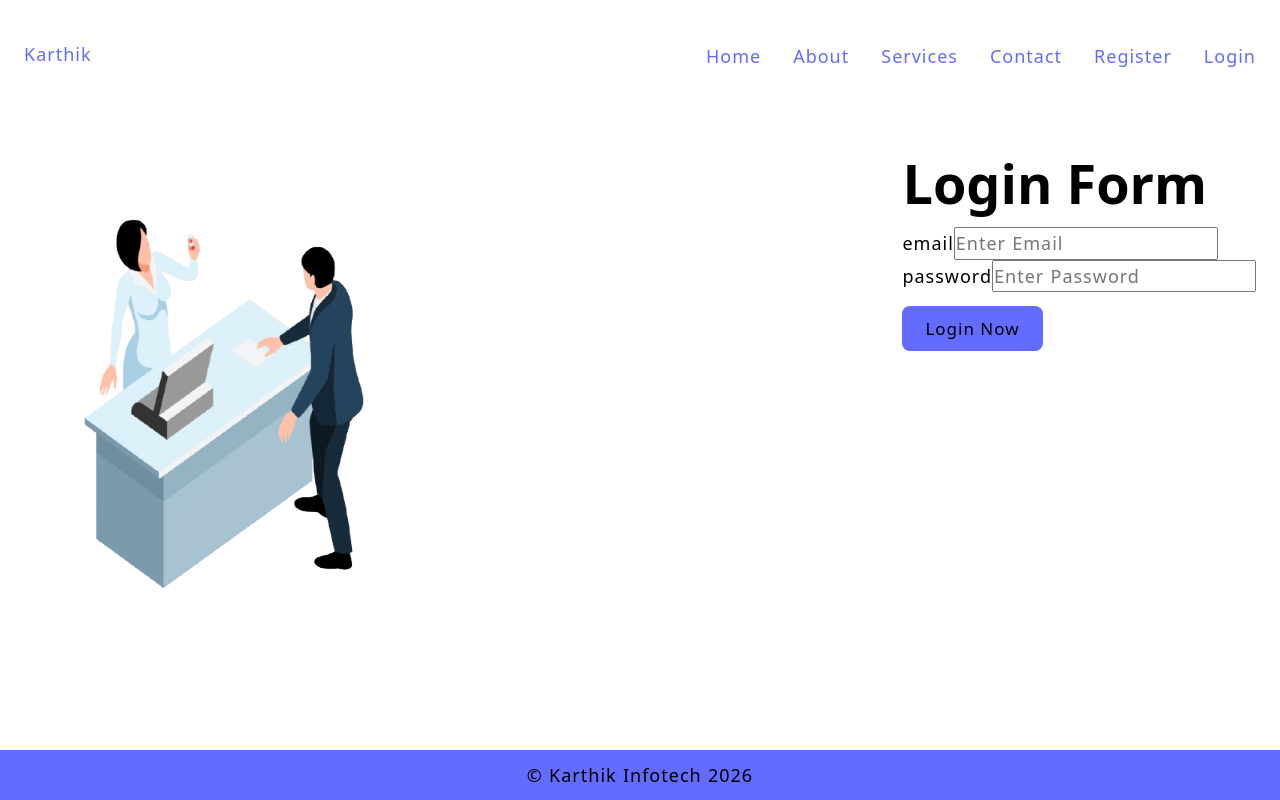
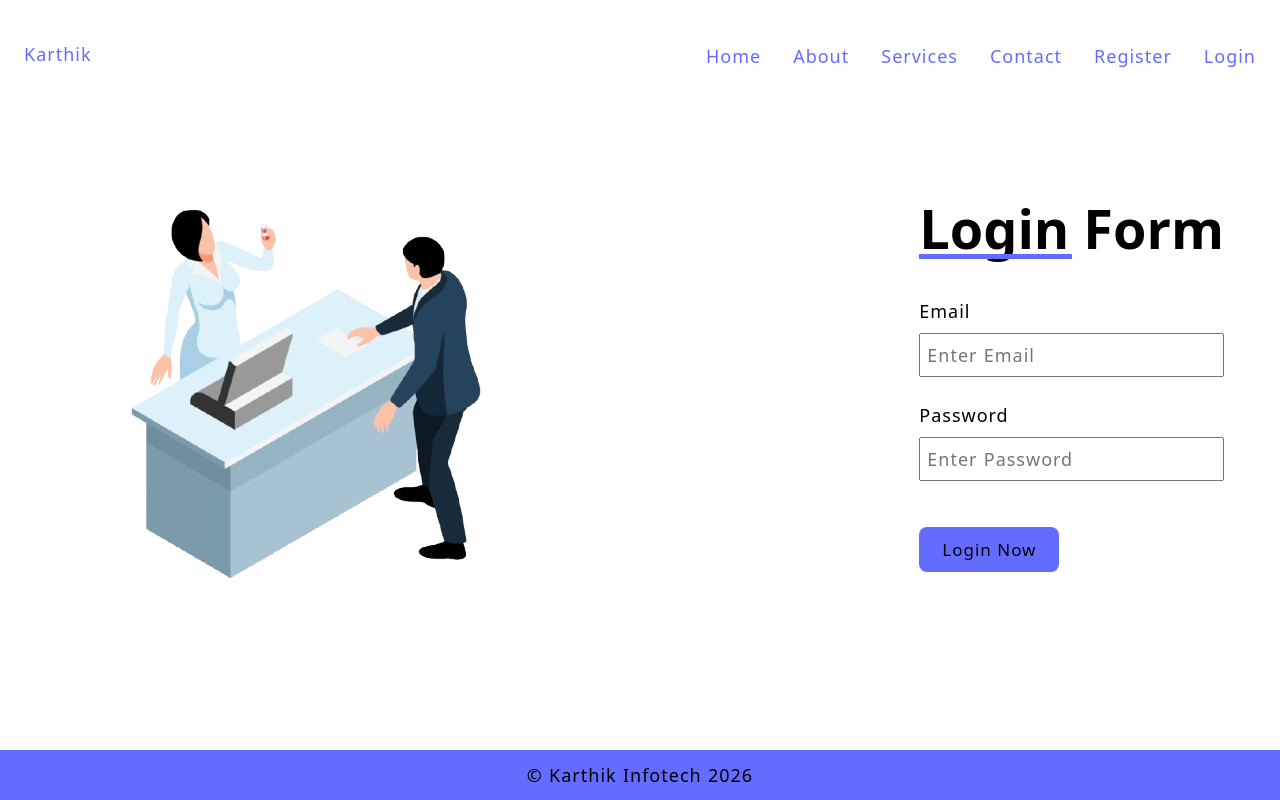
Before and after one commit to mkarthikpai/MERN-tutorial-thapa, a React (Vite) app in the folder client/: page /login in a window 1280 px wide. Built offline with nearby package versions, Linux system fonts and the light colour scheme.

Commit message:
Remaining UI development

```diff
--- a/client/src/App.jsx
+++ b/client/src/App.jsx
@@ -7,6 +7,7 @@ import Register from "./pages/Register";
 import Login from "./pages/Login";
 import Navbar from "./components/Navbar";
 import Footer from "./components/Footer";
+import Error from "./pages/Error";
 
 function App() {
   return (
@@ -20,6 +21,7 @@ function App() {
           <Route path="/services" element={<Service />} />
           <Route path="/register" element={<Register />} />
           <Route path="/login" element={<Login />} />
+          <Route path="*" element={<Error />} />
         </Routes>
         <Footer />
       </BrowserRouter>
--- /dev/null
+++ b/client/src/components/Analytics.jsx
@@ -0,0 +1,26 @@
+const Analytics = () => {
+  return (
+    <section className="section-analytics">
+      <div className="container grid grid-four-cols">
+        <div className="div1">
+          <h2>50+</h2>
+          <p>registered companies</p>
+        </div>
+        <div className="div1">
+          <h2>100,000+</h2>
+          <p>Happy Clients</p>
+        </div>
+        <div className="div1">
+          <h2>500+</h2>
+          <p>Well Known Developers</p>
+        </div>
+        <div className="div1">
+          <h2>24/7</h2>
+          <p>Service</p>
+        </div>
+      </div>
+    </section>
+  );
+};
+
+export default Analytics;
--- a/client/src/index.css
+++ b/client/src/index.css
@@ -197,3 +197,112 @@ a:active {
   }
 }
 /* Contact Section  */
+
+/* Error Page  */
+#error-page {
+  display: flex;
+  align-items: center;
+  justify-content: center;
+}
+
+#error-page .content {
+  max-width: 70rem;
+  text-align: center;
+}
+
+.content h2.header {
+  font-size: 18vw;
+  line-height: 1em;
+  animation: animate 10s ease-in-out infinite;
+  background: -webkit-repeating-linear-gradient(
+    -60deg,
+    #71b7e6,
+    var(--btn-color),
+    #b98acc,
+    #ee8176,
+    #b98acc,
+    var(--btn-color),
+    #9b59b6
+  );
+  background-size: 500%;
+  -webkit-background-clip: text;
+  -webkit-text-fill-color: transparent;
+  text-shadow: 1px 1px 2px rgba(255, 255, 255, 0.25);
+  position: relative;
+}
+
+@keyframes animate {
+  0% {
+    background-position: 0 0;
+  }
+  25% {
+    background-position: 100% 0;
+  }
+  50% {
+    background-position: 100% 100%;
+  }
+  75% {
+    background-position: 0% 100%;
+  }
+  100% {
+    background-position: 0% 0%;
+  }
+}
+
+.notfound-message {
+  font-size: 2.2rem;
+  margin: 2rem 0;
+  text-transform: uppercase;
+}
+
+.notfound-text {
+  margin-bottom: 2rem;
+}
+/* Error Page  */
+
+.main-heading {
+  position: relative;
+  text-transform: capitalize;
+  &::after {
+    content: "";
+    position: absolute;
+    left: 0;
+    bottom: 0;
+    width: 50%;
+    height: 0.5rem;
+    background-color: var(--btn-color);
+  }
+}
+
+/* Registration  */
+.section-registration {
+  padding: 0 3.2rem;
+
+  & .container {
+    padding-top: 3.2rem;
+    align-items: center;
+
+    & img {
+      width: 100%;
+      height: auto;
+    }
+  }
+
+  & .registration-form {
+    & label {
+      display: block;
+      margin: 2.4rem 0 0.8rem 0;
+      text-transform: capitalize;
+    }
+
+    & input {
+      width: 100%;
+      padding: 0.6rem 0.6rem;
+    }
+
+    & button {
+      margin-top: 3.2rem;
+      margin-bottom: 2rem;
+    }
+  }
+}
--- a/client/src/pages/About.jsx
+++ b/client/src/pages/About.jsx
@@ -1,3 +1,6 @@
+import { NavLink } from "react-router-dom";
+import Analytics from "../components/Analytics";
+
 const About = () => {
   return (
     <>
@@ -13,12 +16,12 @@ const About = () => {
               sapiente ipsam error quidem velit inventore nulla.
             </p>
             <div className="btn btn-group">
-              <a href="/contact">
+              <NavLink to="/contact">
                 <button className="btn">Connect now</button>
-              </a>
-              <a href="/services">
+              </NavLink>
+              <NavLink to="/services">
                 <button className="btn secondary-btn">Learn more</button>
-              </a>
+              </NavLink>
             </div>
           </div>
           {/* hero image  */}
@@ -32,6 +35,8 @@ const About = () => {
           </div>
         </div>
       </section>
+
+      <Analytics />
     </>
   );
 };
--- /dev/null
+++ b/client/src/pages/Error.jsx
@@ -0,0 +1,27 @@
+import { NavLink } from "react-router-dom";
+
+const Error = () => {
+  return (
+    <section id="error-page">
+      <div className=" content">
+        <h2 className="header">404</h2>
+        <h4 className="notfound-message">Sorry! Page not found</h4>
+        <p className="notfound-text">
+          Lorem ipsum, dolor sit amet consectetur adipisicing elit. Facere
+          incidunt numquam aut blanditiis? Maxime inventore quod quasi dicta cum
+          placeat dolorem impedit est nisi saepe.
+        </p>
+        <div className="btn btn-group">
+          <NavLink to={"/"}>
+            <button className="btn">Return Home</button>
+          </NavLink>
+          {/* <NavLink to={"/contact"}>
+            <button className="btn">Report Problem</button>
+          </NavLink> */}
+        </div>
+      </div>
+    </section>
+  );
+};
+
+export default Error;
--- a/client/src/pages/Home.jsx
+++ b/client/src/pages/Home.jsx
@@ -1,3 +1,6 @@
+import { NavLink } from "react-router-dom";
+import Analytics from "../components/Analytics";
+
 const Home = () => {
   return (
     <>
@@ -14,12 +17,12 @@ const Home = () => {
                 earum sapiente ipsam error quidem velit inventore nulla.
               </p>
               <div className="btn btn-group">
-                <a href="/contact">
+                <NavLink to="/contact">
                   <button className="btn">Connect now</button>
-                </a>
-                <a href="/services">
+                </NavLink>
+                <NavLink to="/services">
                   <button className="btn secondary-btn">Learn more</button>
-                </a>
+                </NavLink>
               </div>
             </div>
             {/* hero image  */}
@@ -34,28 +37,7 @@ const Home = () => {
           </div>
         </section>
       </main>
-
-      <section className="section-analytics">
-        <div className="container grid grid-four-cols">
-          <div className="div1">
-            <h2>50+</h2>
-            <p>registered companies</p>
-          </div>
-          <div className="div1">
-            <h2>100,000+</h2>
-            <p>Happy Clients</p>
-          </div>
-          <div className="div1">
-            <h2>500+</h2>
-            <p>Well Known Developers</p>
-          </div>
-          <div className="div1">
-            <h2>24/7</h2>
-            <p>Service</p>
-          </div>
-        </div>
-      </section>
-
+      <Analytics />
       <section className="section-hero">
         <div className="container grid grid-two-cols">
           {/* hero image  */}
@@ -70,19 +52,19 @@ const Home = () => {
           <div className="hero-content">
             <p>We are here to help you</p>
             <h1>Get Started</h1>
-            <p>
+            <p className="">
               Lorem ipsum dolor sit amet, consectetur adipisicing elit. Mollitia
               pariatur ipsum voluptates iste, dolorum omnis! Voluptas eos,
               exercitationem optio architecto totam aperiam non quaerat earum
               sapiente ipsam error quidem velit inventore nulla.
             </p>
             <div className="btn btn-group">
-              <a href="/contact">
+              <NavLink href="/contact">
                 <button className="btn">Connect now</button>
-              </a>
-              <a href="/services">
+              </NavLink>
+              <NavLink href="/services">
                 <button className="btn secondary-btn">Learn more</button>
-              </a>
+              </NavLink>
             </div>
           </div>
         </div>
```
